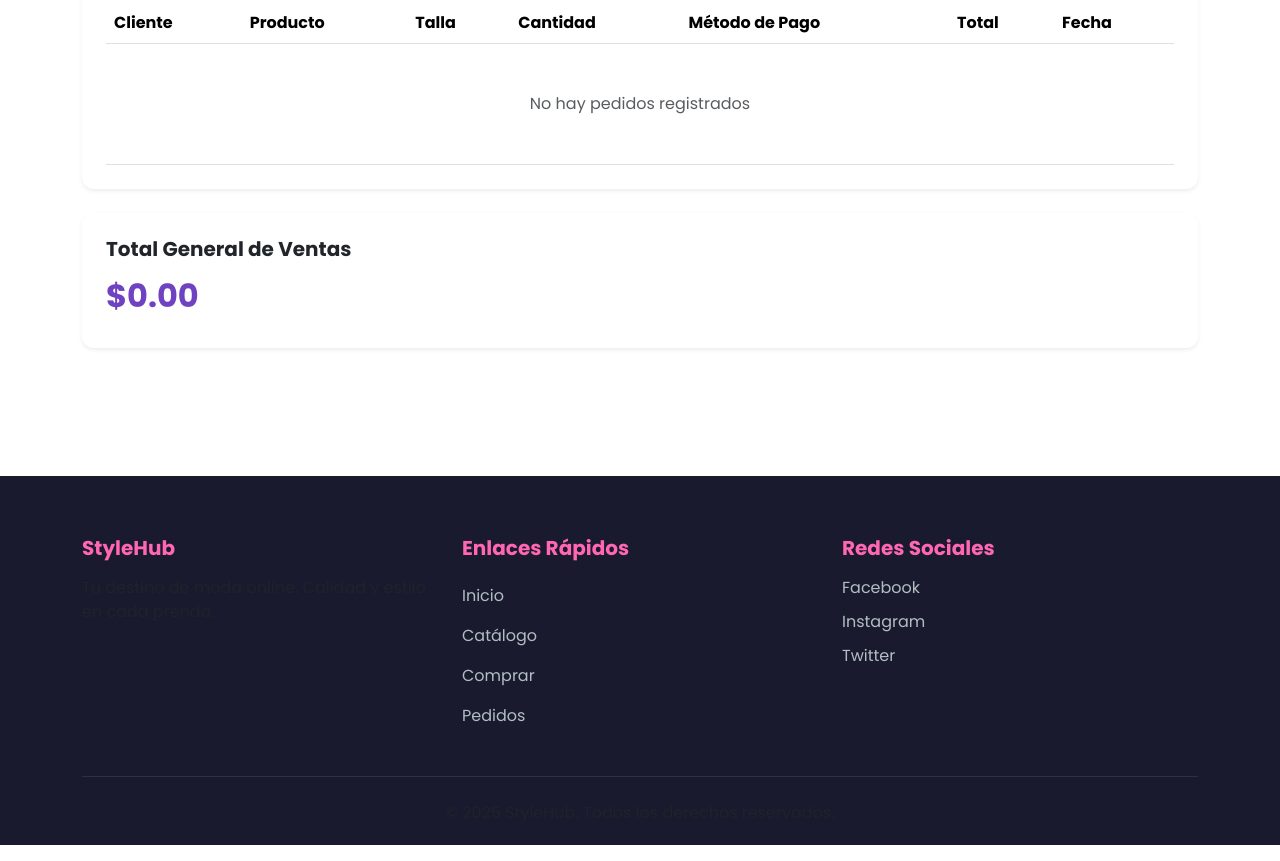
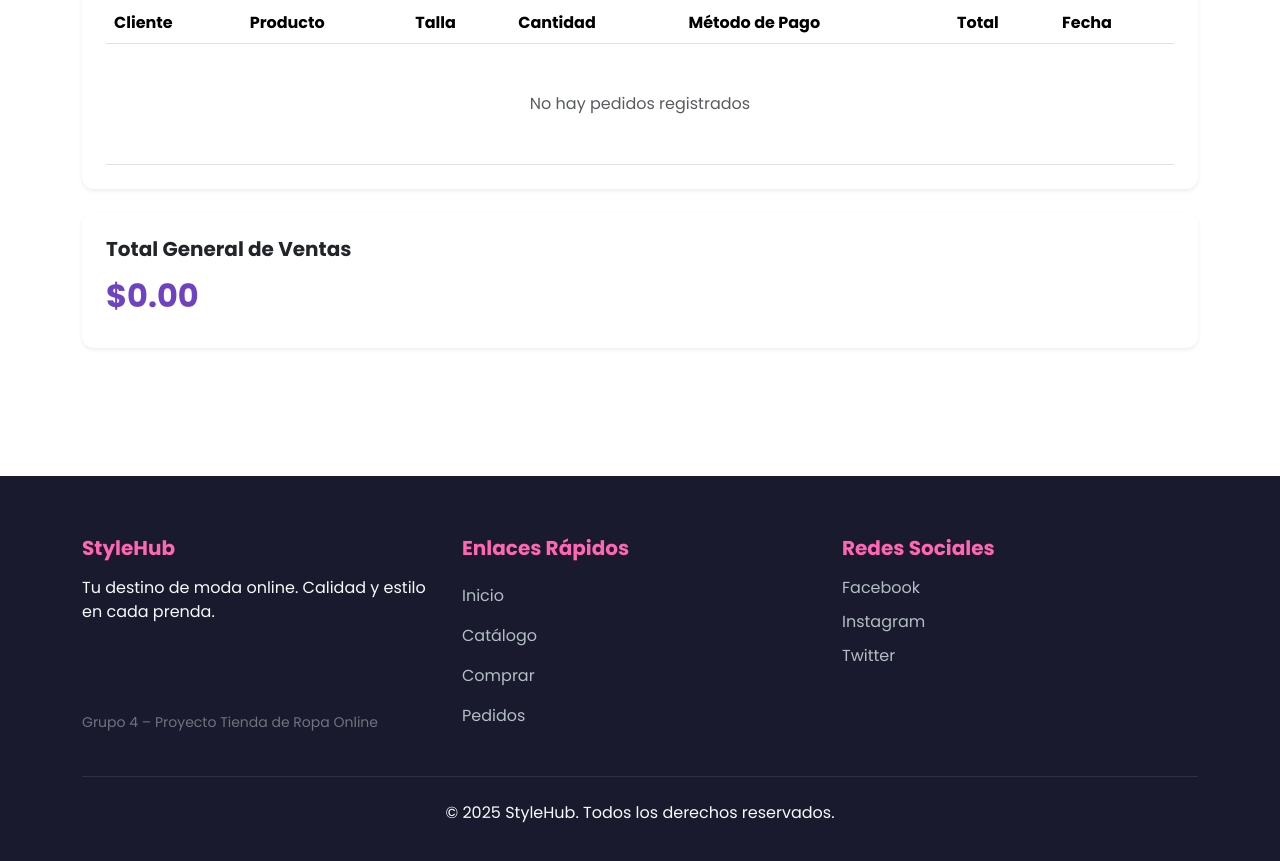
Before and after one commit to Serviq-droid/Tienda-De-Ropa, a plain HTML site: page pedidos.html in a window 1280 px wide. Shown: the part 574-1435 px from the top of the page. Drawn offline with nearby package versions, Linux system fonts and the light colour scheme.

Commit message:
Update pedidos.html

```diff
--- a/pedidos.html
+++ b/pedidos.html
@@ -102,12 +102,13 @@
         </div>
     </section>
 
-    <footer class="footer">
+<footer class="footer">
         <div class="container">
             <div class="row g-4">
                 <div class="col-md-4">
                     <h5 class="fw-bold mb-3">StyleHub</h5>
-                    <p class="text-muted">Tu destino de moda online. Calidad y estilo en cada prenda.</p>
+                    <p class="text-light">Tu destino de moda online. Calidad y estilo en cada prenda.</p><br> &nbsp;<br> &nbsp;<br>
+                    <p class="text-secondary small">Grupo 4 – Proyecto Tienda de Ropa Online</p>
                 </div>
                 <div class="col-md-4">
                     <h5 class="fw-bold mb-3">Enlaces Rápidos</h5>
@@ -129,7 +130,7 @@
             </div>
             <hr class="my-4 border-secondary">
             <div class="text-center text-muted">
-                <p class="mb-0">&copy; 2025 StyleHub. Todos los derechos reservados.</p>
+                <p class="text-light">&copy; 2025 StyleHub. Todos los derechos reservados.</p>
             </div>
         </div>
     </footer>
```
